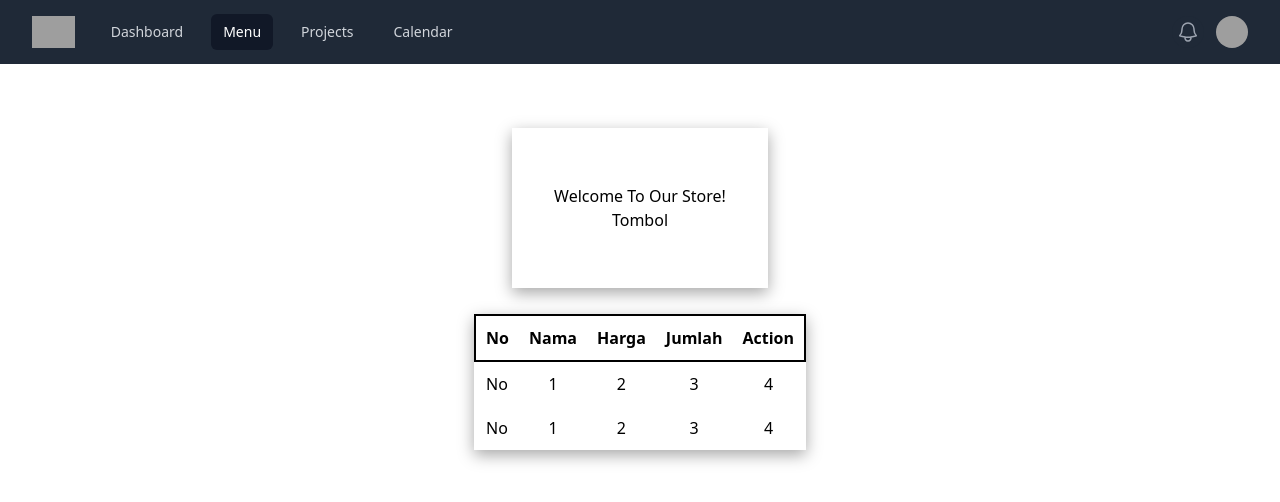
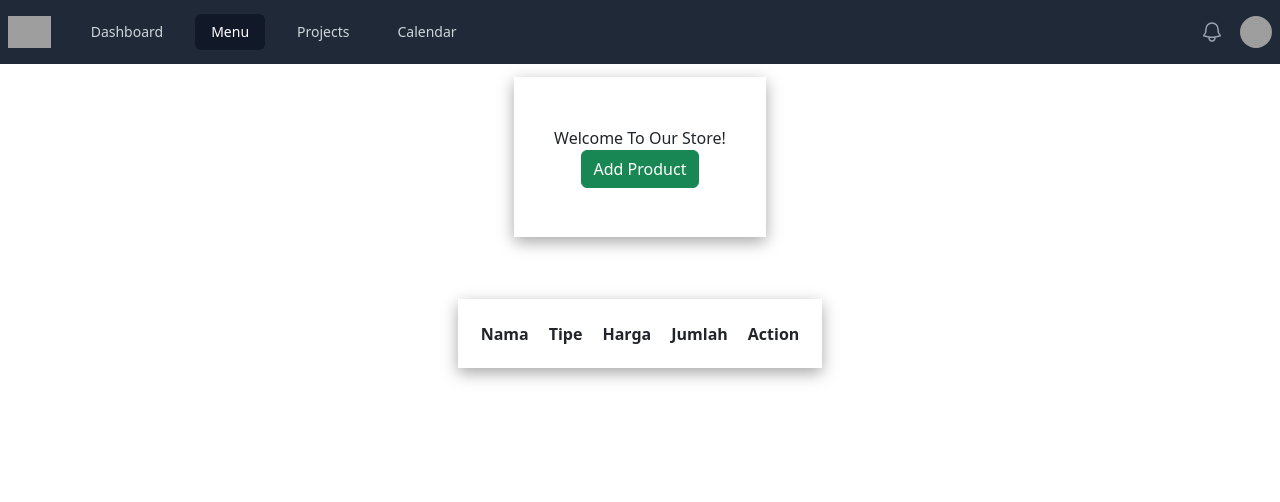
Before and after one commit to ImamNurHadi/pweb-Instalasi-VueComponents-P18-2023, a Vue app: page /menu in a window 1280 px wide. Shown: the top 502 px of the page. Built offline with nearby package versions, Linux system fonts and the light colour scheme; grey boxes are pictures that could not be loaded.

Commit message:
Pembuatan addproduct dan showproduct pada menu

```diff
--- a/package.json
+++ b/package.json
@@ -10,6 +10,7 @@
   "dependencies": {
     "@headlessui/vue": "^1.7.16",
     "@heroicons/vue": "^2.0.18",
+    "bootstrap": "^5.3.2",
     "popper.js": "^1.16.1",
     "portal-vue": "^2.1.7",
     "vue": "^3.3.4",
--- a/src/components/Menu.vue
+++ b/src/components/Menu.vue
@@ -3,46 +3,71 @@
         <div class="container-teks">
             Welcome To Our Store!
             <div>
-                <button @click="" class="">Tombol</button>
+                <button @click="showAddProductForm = true" class="btn btn-success">Add Product</button>
+
             </div>
+
         </div>
 
-        <div class="container-table">
-            <table border="1">
-                    <tr>
-                        <td>No</td>
-                        <td>Nama</td>
-                        <td>Harga</td>
-                        <td>Jumlah</td>
-                        <td>Action</td>
-                    </tr>
-                    <tr>
-                        <td>No</td>
-                        <td>1</td>
-                        <td>2</td>
-                        <td>3</td>
-                        <td>4</td>
-                    </tr>
-                    <tr>
-                        <td>No</td>
-                        <td>1</td>
-                        <td>2</td>
-                        <td>3</td>
-                        <td>4</td>
-                    </tr>
+            <!-- Jika klik add product -->
+            <div v-if="showAddProductForm" class="add-product-form">
+                <form @submit.prevent="addProduct">
+                <div class="form-group">
+                    <label for="productName">Product Name</label>
+                    <input v-model="newProduct.name" type="text" class="form-control" id="productName" required>
+                </div>
+                <div class="form-group">
+                    <label for="productType">Product Type</label>
+                    <select v-model="newProduct.type" class="form-control" id="productType">
+                    <option value="Makanan">Makanan</option>
+                    <option value="Pakaian">Pakaian</option>
+                    </select>
+                </div>
+                <div class="form-group">
+                    <label for="productPrice">Product Price</label>
+                    <input v-model.number="newProduct.price" type="number" class="form-control" id="productPrice" required>
+                </div>
+                <div class="form-group">
+                    <label for="productQuantity">Product Quantity</label>
+                    <input v-model.number="newProduct.quantity" type="number" class="form-control" id="productQuantity" required>
+                </div>
+                <button type="submit" class="btn btn-primary">Add</button>
+                </form>
+            </div>
+
+
+        <div class="container-card">
+                    <table class="table-auto">
+            <thead>
+                <tr>
+                <th>Nama</th>
+                <th>Tipe</th>
+                <th>Harga</th>
+                <th>Jumlah</th>
+                <th>Action</th>
+
+                </tr>
+            </thead>
+            <tbody>
+                <tr  v-for="(product, index) in products" :key="index">
+                <td>{{ product.name }}</td>
+                <td>{{ product.type }}</td>
+                <td>{{ product.price }}</td>
+                <td>{{ product.quantity }}</td>
+                <td>
+                    <div class="form-check">
+                    <input class="form-check-input" type="checkbox" value="" id="flexCheckChecked" checked>
+                    </div>
+                </td>
+
+                </tr>
+            </tbody>
             </table>
         </div>
     </div>
 </template>
 
 
-
-
-<script>
-export default {
-
-}
-</script>
 
 <style>
     .container
@@ -60,33 +85,82 @@ export default {
         align-items: center;
         width: 20%;
         height: 20%;
-        margin-top: 5%;
+        margin-top: 1%;
         box-shadow: rgba(0, 0, 0, 0.35) 0px 5px 15px;
 
     }
-    .container-table
+    .container-card
     {
         display: flex;
         max-width: 80%;
+        padding: 1%;
         width: auto;
         height: auto;
-        margin-top: 2%;
+        margin-top: 5%;
         box-shadow: rgba(0, 0, 0, 0.35) 0px 5px 15px;
-        background-color: white;
     }
+
+    .add-product-form
+    {
+        display: flex;
+        justify-content: center;
+
+        width: 50vh;
+        box-shadow: rgba(0, 0, 0, 0.35) 0px 5px 15px;
+    }
+
     table {
     width: 100%; /* Mengisi lebar tabel ke seluruh lebar kontainer */
-    border-collapse: collapse; /* Menggabungkan batas antar sel */
   }
 
-  table, td {
+  table, th {
     padding: 10px; /* Mengatur jarak dalam sel */
     text-align: center; /* Mengatur teks menjadi rata tengah */
   }
 
   tr:first-child {
-    border: 2px solid black; /* Menambahkan garis bawah pada baris pertama */
     font-weight: bold; /* Menambahkan tebal pada teks pada baris pertama */
   }
 
+  button.tadd
+  {
+    background-color: red;
+    border-radius: 2vh;
+  }
 </style>
+
+<script>
+        export default {
+        data() {
+            return {
+        products: [], // Data produk
+        showAddProductForm: false, // Status tampilan form tambah produk
+        newProduct: {
+            name: "",
+            type: "",
+            price: 0,
+            quantity: 0,
+                    },
+                   };
+                },
+        methods: {
+            // ...
+            addProduct() {
+            // Tambahkan produk baru ke dalam array
+            this.products.push({ ...this.newProduct });
+
+            // Reset data produk baru
+            this.newProduct = {
+                name: "",
+                type: "",
+                price: 0,
+                quantity: 0,
+            };
+
+            // Tutup form setelah produk ditambahkan
+            this.showAddProductForm = false;
+            },
+        },
+        // ...
+        }
+</script>
--- a/src/main.js
+++ b/src/main.js
@@ -2,6 +2,8 @@ import { createApp } from 'vue'
 import App from './App.vue'
 import router from './router'
 
+
+import 'bootstrap/dist/css/bootstrap.css'
 
 import './assets/style.css'
 const app = createApp(App)
--- a/src/plugins/bootstrap-vue.js
+++ b/src/plugins/bootstrap-vue.js
@@ -1,5 +1,7 @@
 import Vue from 'vue'
 
 import BootstrapVue from 'bootstrap-vue'
+import 'bootstrap/dist/css/bootstrap.min.css'
+import 'bootstrap-vue/dist/bootstrap-vue.css'
 
 Vue.use(BootstrapVue)
```
Also changed, not shown: 1 other file (tests, documents, lock files or other folders).
